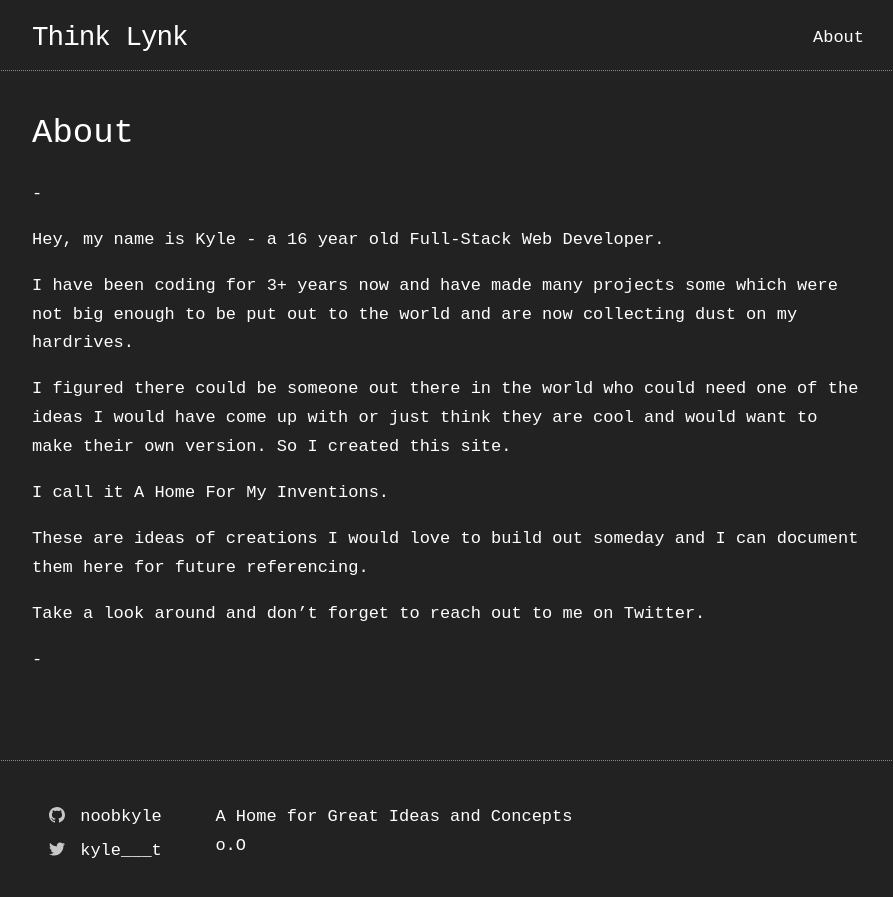
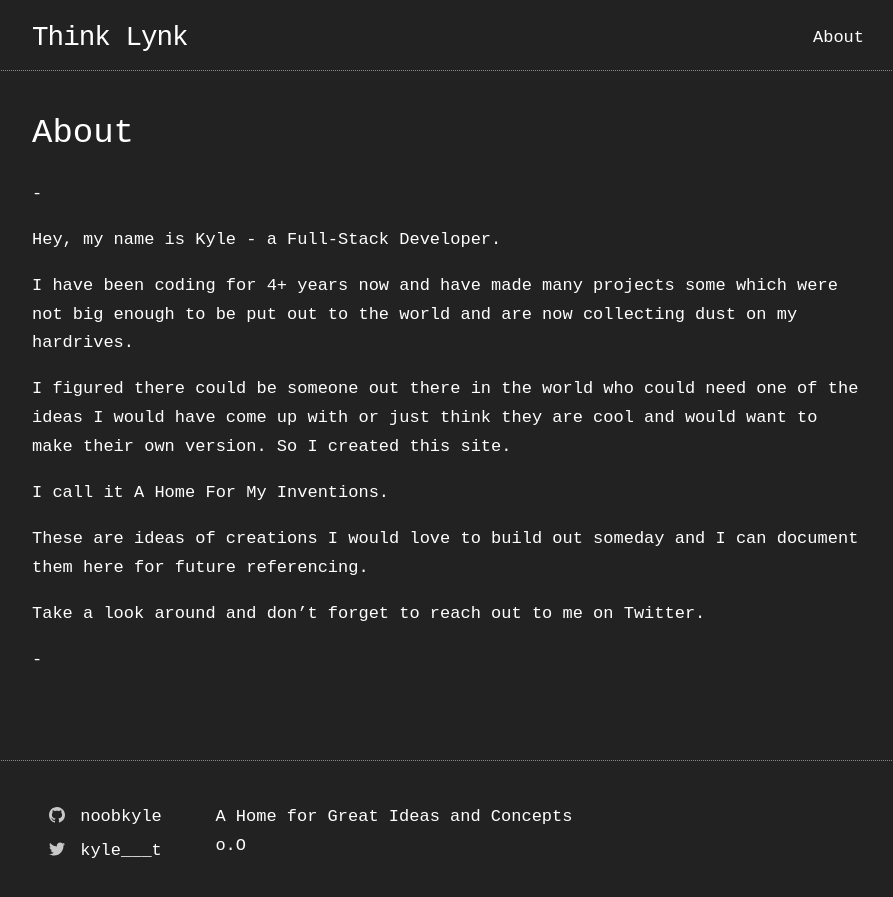
Before and after one commit to NoobKyle/ThinkLynk, a Jekyll site: the page built from about.markdown, in a window 1280 px wide. Shown: the top 897 px of the page, without its empty margins (192-1085 px from the left). Built offline with Jekyll 4.4.1, drawn with Linux system fonts in a browser that asks for light colours; our own code applies the rules of GitHub Pages for plain Markdown files.

Commit message:
Update about.markdown

```diff
--- a/about.markdown
+++ b/about.markdown
@@ -6,9 +6,9 @@ permalink: /about
 # About
 -
 
-Hey, my name is Kyle - a 16 year old Full-Stack Web Developer.
+Hey, my name is Kyle - a Full-Stack Developer.
 
-I have been coding for 3+ years now and have made many projects some which were not big enough to be put out to the world and are now collecting dust on my hardrives.
+I have been coding for 4+ years now and have made many projects some which were not big enough to be put out to the world and are now collecting dust on my hardrives.
 
 I figured there could be someone out there in the world who could need one of the ideas I would have come up with or just think they are cool and would want to make their own version. So I created this site.
 
```
